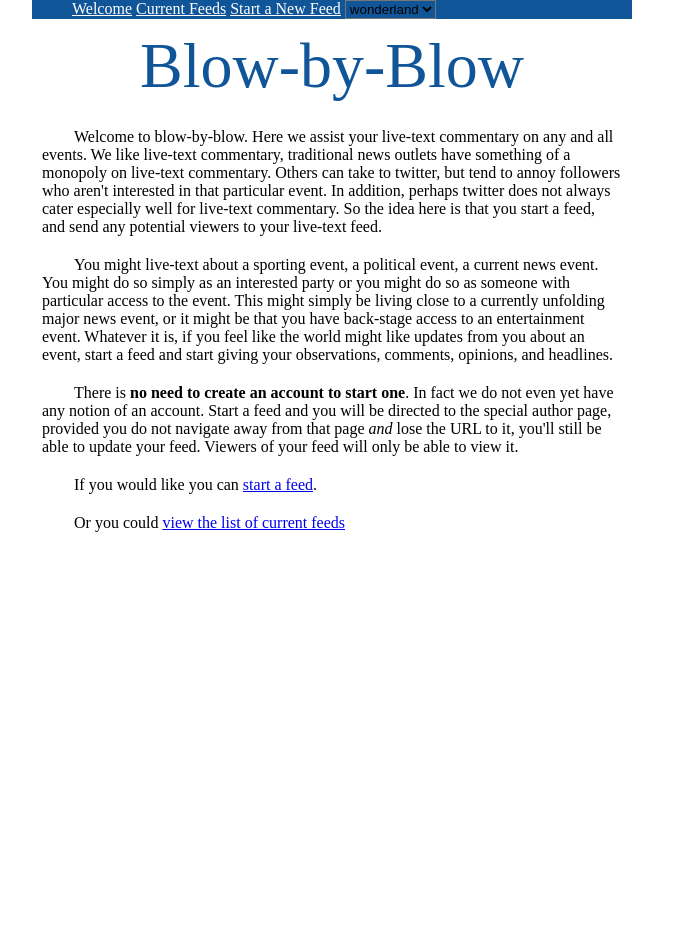
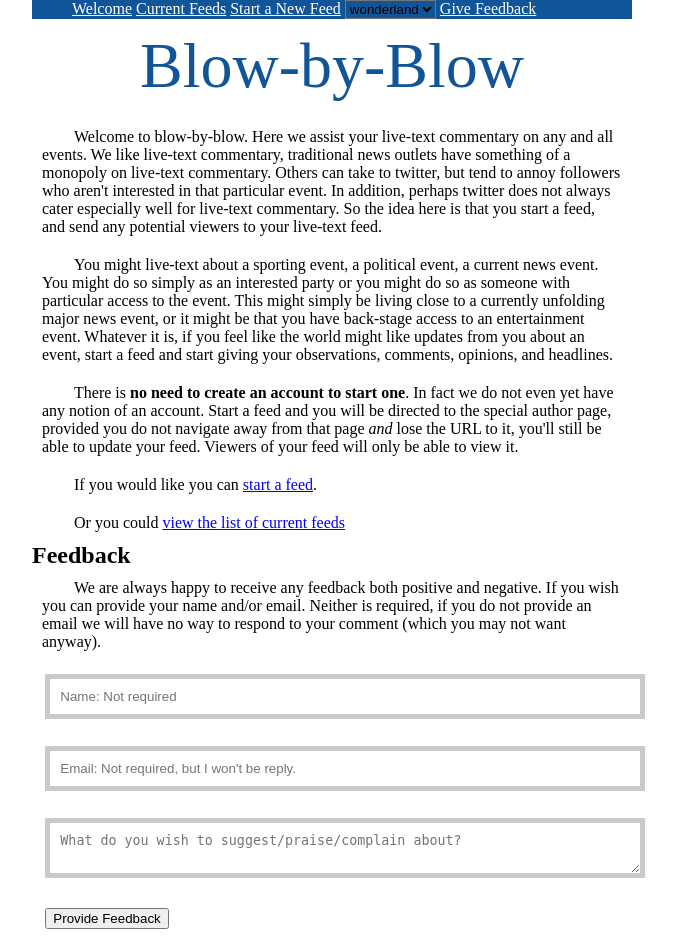
Before and after one commit to allanderek/blow-by-blow, a Flask app: page / in a window 1280 px wide. Shown: the whole page, without its empty margins (308-984 px from the left). Before the commit the page ends 532 px from the top, so only its background shows below. Run offline with Flask 2, Linux system fonts and the light colour scheme; some libraries are stand-ins or nearby versions.

Commit message:
Updated the look of the feedback form, in addition added a link to the feedback form in the main menu, which is just an anchor link at the moment.

```diff
--- a/app/main.py
+++ b/app/main.py
@@ -119,7 +119,8 @@ def grab_moments():
 
 @application.route("/")
 def frontpage():
-    return flask.render_template('frontpage.html')
+    return flask.render_template('frontpage.html',
+                                 feedback_form=FeedbackForm())
 
 
 @application.route('/current')
@@ -127,7 +128,8 @@ def current_feeds():
     query = database.session.query(DBFeed)
     db_feeds = query.all()  # Turns into a list, might be better to iter.
     return flask.render_template('current_feeds.html',
-                                 db_feeds=db_feeds)
+                                 db_feeds=db_feeds,
+                                 feedback_form=FeedbackForm())
 
 
 @application.route('/startfeed')
@@ -212,7 +214,6 @@ def give_feedback():
     feedback_email = form.feedback_email.data.lstrip()
     feedback_name = form.feedback_name.data.lstrip()
     feedback_content = form.feedback_text.data
-
     subject = 'Feedback for Blow-by-Blow'
     sender = application.config['FEEDBACK_SENDER']
     recipients = application.config['ADMINS']
--- a/app/templates/base.html
+++ b/app/templates/base.html
@@ -42,6 +42,24 @@ body {
     max-width: 600px;
 }
 
+.feedback-controls input,
+.feedback-controls textarea{
+  margin: 1em;
+  padding: 10px;
+  border: solid 5px #c9c9c9;
+  transition: border 0.3s;
+  width: 100%;
+}
+
+.feedback-controls input:focus,
+.feedback-controls textarea:focus{
+  border: solid 5px #6AC5AC;
+}
+
+.feedback-controls button{
+  margin: 1em;
+}
+
 </style>
 <style class="theme-style wonderland">
 .page-title{
@@ -82,8 +100,9 @@ body {
         <li><a href="{{ url_for('frontpage') }}">Welcome</a></li>
         <li><a href="{{ url_for('current_feeds')}}">Current Feeds</a></li>
         <li><a href="{{url_for('start_feed')}}">Start a New Feed</a></li>
-        <select id="theme-selector" onchange="switch_theme(this.selectedIndex);">
-        </select>
+        <li><select id="theme-selector" onchange="switch_theme(this.selectedIndex);">
+        </select></li>
+        <li><a href="#feedback-area">Give Feedback</a></li>
     </ul>
 </div>
 
@@ -99,6 +118,26 @@ body {
 
 {% block content %}
 {% endblock %}
+
+<div id="feedback-area" class="main-column">
+  <h2>Feedback</h2>
+  <p>
+    We are always happy to receive any feedback both positive and negative.
+    If you wish you can provide your name and/or email. Neither is required,
+    if you do not provide an email we will have no way to respond to your
+    comment (which you may not want anyway).
+  </p>
+  <form id="give-feedback" class="feedback-controls" method="POST"
+        action="{{ url_for('give_feedback') }}">
+    {{ feedback_form.hidden_tag() }}
+    {{ feedback_form.feedback_name(placeholder="Name: Not required") }}
+    {{ feedback_form.feedback_email(placeholder="Email: Not required, but I won't be reply.") }}
+    {{ feedback_form.feedback_text(placeholder="What do you wish to suggest/praise/complain about?") }}
+    <button type="submit" class="feedback_submit_button"
+            id="feedback_submit_button" name="feedback_submit_button">Provide Feedback</button>
+  </form>
+</div>
+
 
 <script src="http://ajax.googleapis.com/ajax/libs/jquery/1.7.1/jquery.min.js"></script>
 <script>
```
Also changed, not shown: app/templates/view_feed.html (+5 -13 lines).
